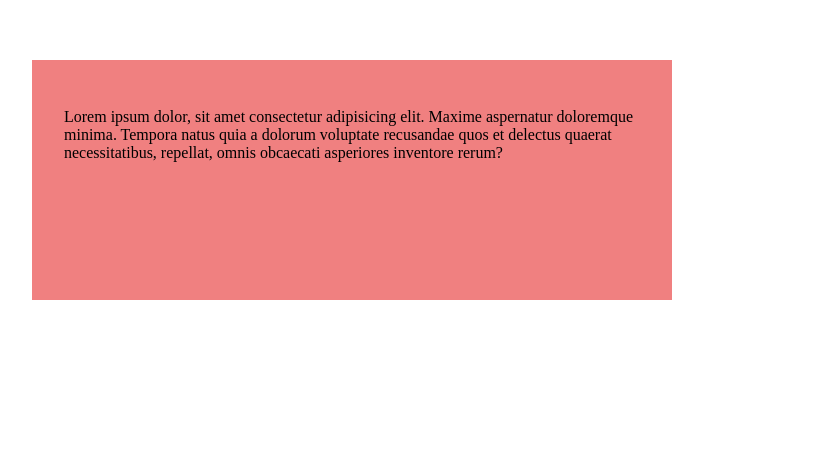
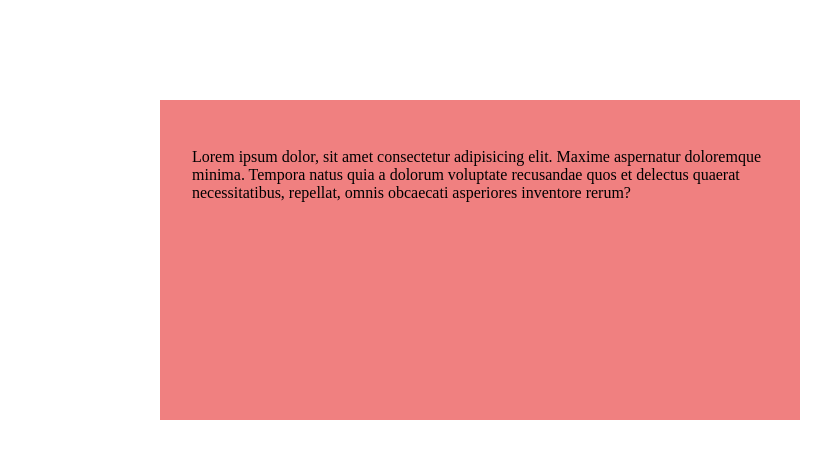
Before and after one commit to libelula70/paginas_web_css, a website: page 11_position/caja.html in a window 1280 px wide. Shown: the part 140-598 px from the top of the page, without its empty margins (160-991 px from the left). Drawn offline with Linux system fonts and the light colour scheme.

Commit message:
mas positions

```diff
--- a/11_position/scss/caja.scss
+++ b/11_position/scss/caja.scss
@@ -8,12 +8,13 @@ body {
 
 div {
     width: 50%;
-    height: 30%;
+    height: 40%;
     background-color: lightcoral;
     padding: 2rem;
     position: absolute;
-    top: 25%;
-    left: 15%;
-    /* margin-top: -25%;
-    margin-left: -15%; */
+    // top: 25%; /* 50% -1/2 alto */
+    // left: 35%; /* 50% -1/2 ancho */
+    top: 50%;
+    left: 50%;
+    transform: translate(-50%, -50%)
 }
--- a/11_position/scss/style.scss
+++ b/11_position/scss/style.scss
@@ -1,9 +1,11 @@
+
+
 * {
     box-sizing: border-box
 }
 
 body {
-    margin-left: 10%;
+    @include reset ();
 }
 div {
     /* position: relative; */
```
Also changed, not shown: 11_position/css/caja.css, 1 other file.
